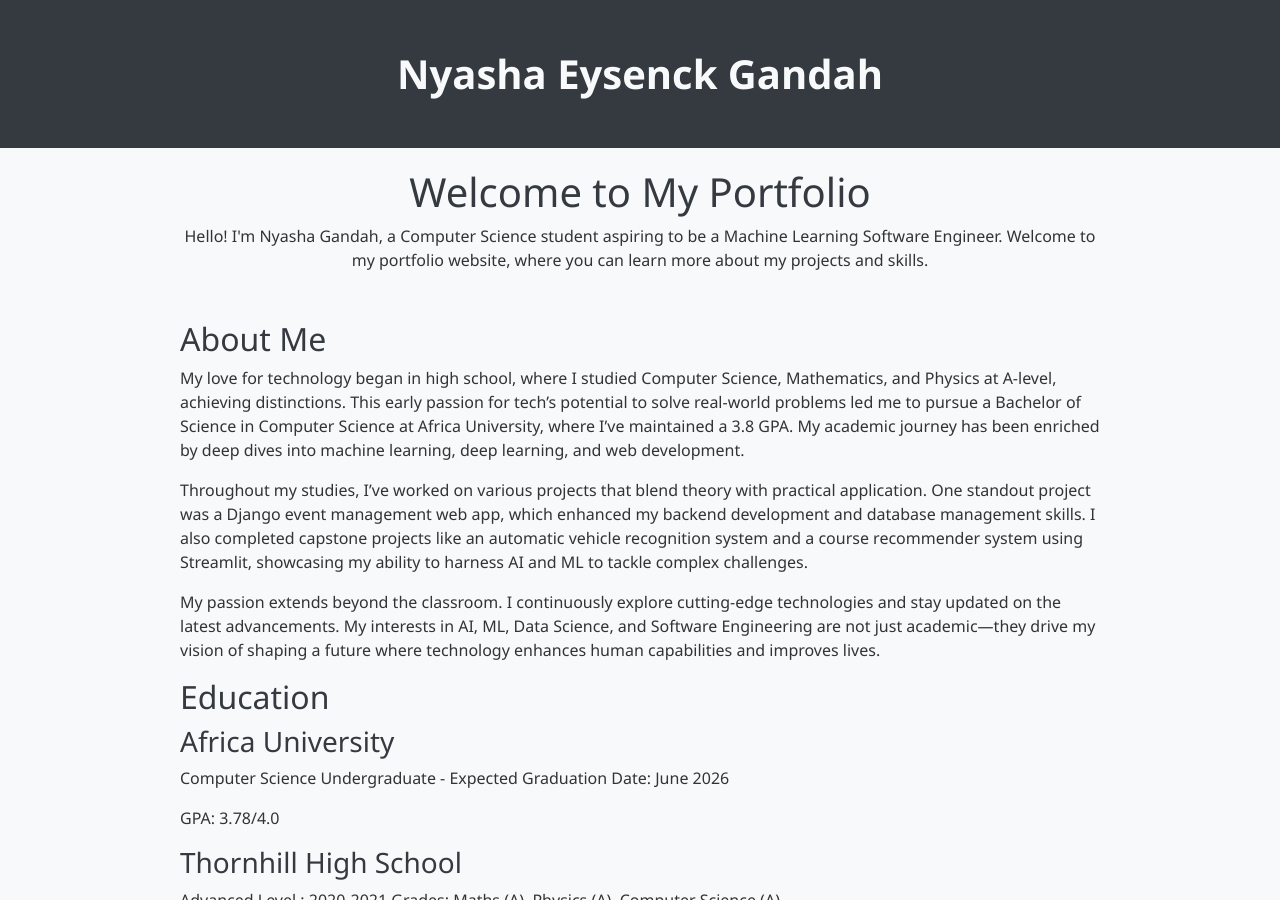
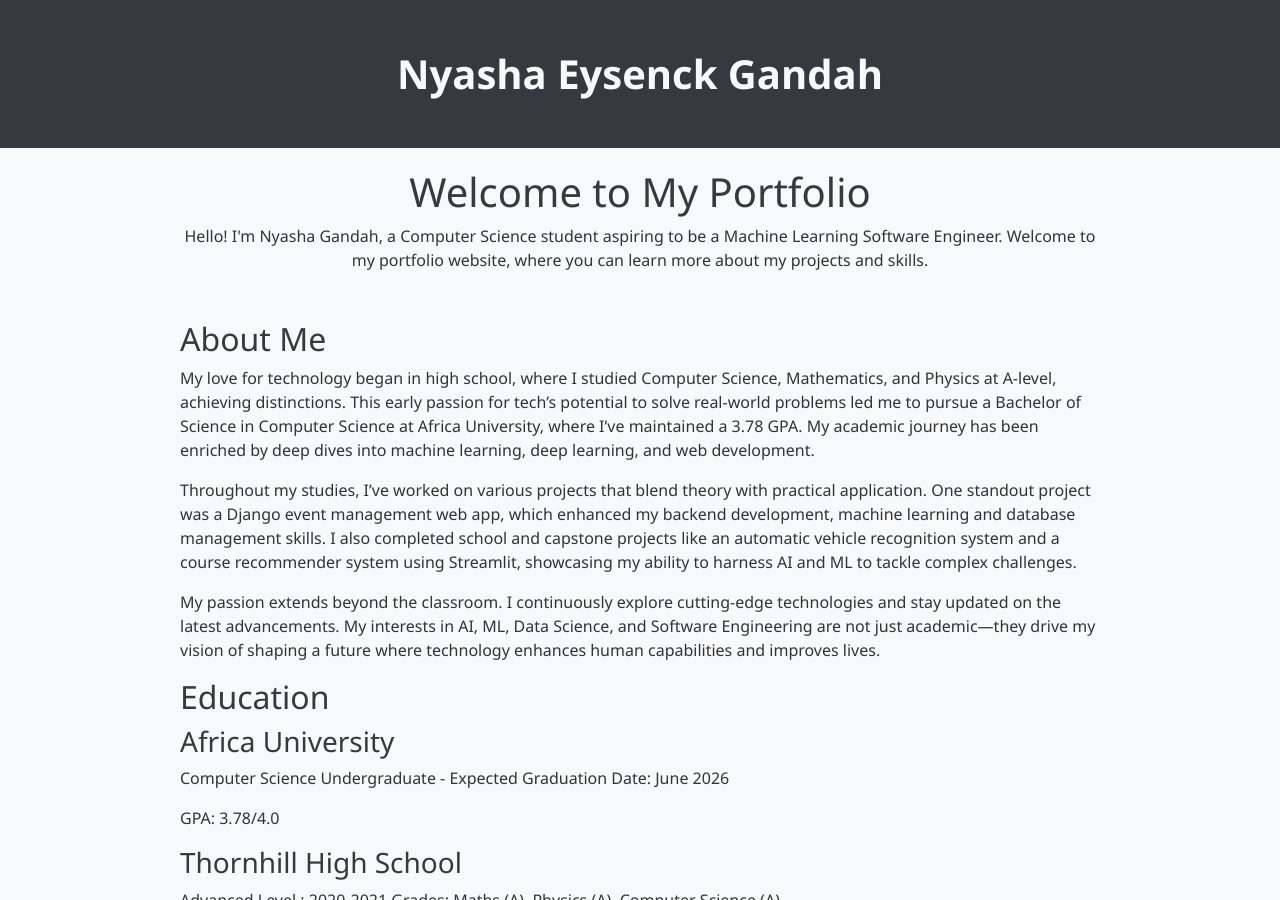
Before and after one commit to NyashaEysenck/NyashaEysenck.github.io, a Jekyll site: the page built from index.md, in a window 1280 px wide and 900 px high. Built offline with Jekyll 4.4.1, drawn with Linux system fonts in a browser that asks for light colours; nearby versions of some CDN libraries.

Commit message:
Update index.md

```diff
--- a/index.md
+++ b/index.md
@@ -11,9 +11,9 @@ layout: default
 
 ## About Me
 
-My love for technology began in high school, where I studied Computer Science, Mathematics, and Physics at A-level, achieving distinctions. This early passion for tech's potential to solve real-world problems led me to pursue a Bachelor of Science in Computer Science at Africa University, where I’ve maintained a 3.8 GPA. My academic journey has been enriched by deep dives into machine learning, deep learning, and web development.
+My love for technology began in high school, where I studied Computer Science, Mathematics, and Physics at A-level, achieving distinctions. This early passion for tech's potential to solve real-world problems led me to pursue a Bachelor of Science in Computer Science at Africa University, where I’ve maintained a 3.78 GPA. My academic journey has been enriched by deep dives into machine learning, deep learning, and web development.
 
-Throughout my studies, I’ve worked on various projects that blend theory with practical application. One standout project was a Django event management web app, which enhanced my backend development and database management skills. I also completed capstone projects like an automatic vehicle recognition system and a course recommender system using Streamlit, showcasing my ability to harness AI and ML to tackle complex challenges.
+Throughout my studies, I’ve worked on various projects that blend theory with practical application. One standout project was a Django event management web app, which enhanced my backend development, machine learning and database management skills. I also completed school and capstone projects  like an automatic vehicle recognition system and a course recommender system using Streamlit, showcasing my ability to harness AI and ML to tackle complex challenges.
 
 My passion extends beyond the classroom. I continuously explore cutting-edge technologies and stay updated on the latest advancements. My interests in AI, ML, Data Science, and Software Engineering are not just academic—they drive my vision of shaping a future where technology enhances human capabilities and improves lives.
 
```
